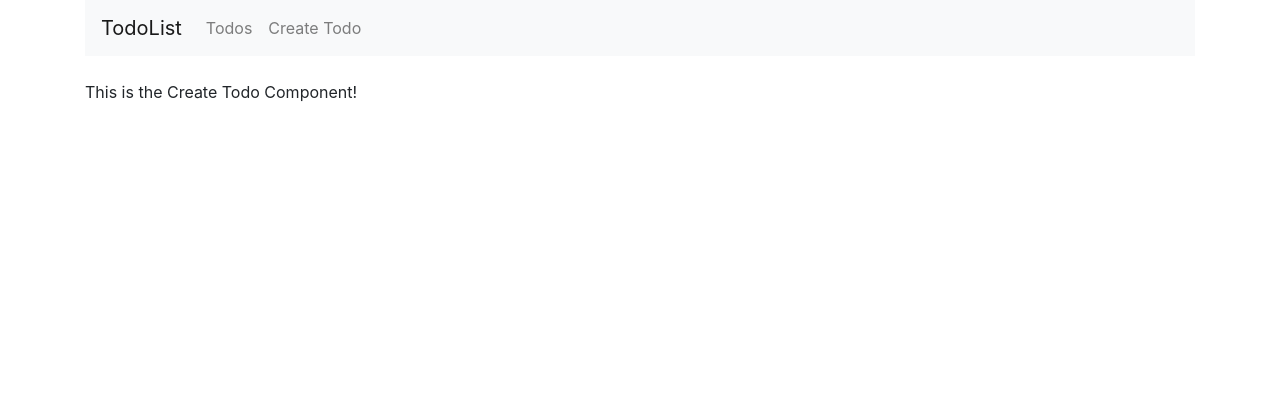
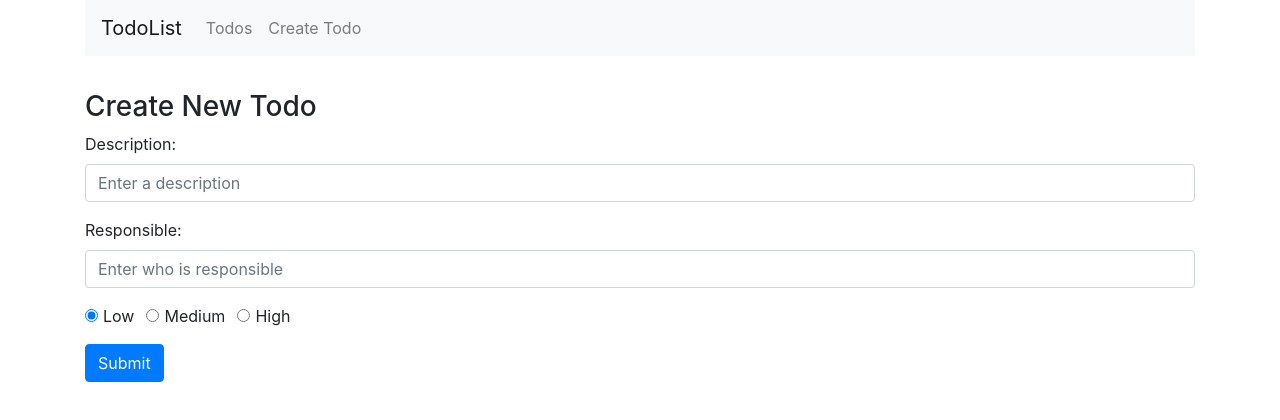
Before and after one commit to rtphan/mern-exercise-2, a React (Create React App) app: page /create in a window 1280 px wide. Shown: the top 420 px of the page. Built offline with nearby package versions, Linux system fonts and the light colour scheme.

Commit message:
Finished frontend for create-todo.component and updated README

```diff
--- a/src/components/create-todo.component.js
+++ b/src/components/create-todo.component.js
@@ -1,10 +1,103 @@
 import React, { Component } from 'react';
 
 export default class CreateTodo extends Component {
+    constructor(props) {
+        super(props);
+
+        this.state = {
+            description: '',
+            responsible: '',
+            priority: 'Low',
+            completed: false
+        }
+
+        this.handleChange = this.handleChange.bind(this);
+        this.handleSubmit = this.handleSubmit.bind(this);
+    }
+
+    handleChange(event) {
+        const {name, value} = event.target
+        this.setState({
+            [name]: value
+        })
+    }
+
+    handleSubmit(event) {
+        console.log(this.state);
+    }
+
     render() {
         return (
-            <div>
-                <p>This is the Create Todo Component!</p>
+            <div style={{marginTop: 10}}>
+                <h3>Create New Todo</h3>
+                <form onSubmit={this.handleSubmit}>
+                    <div className="form-group">
+                        <label>Description: </label>
+                        <input
+                            type="text"
+                            className="form-control"
+                            name="description"
+                            value={this.state.description}
+                            onChange={this.handleChange}
+                            placeholder="Enter a description"
+                            required/>
+                    </div>
+                    <div className="form-group">
+                        <label>Responsible: </label>
+                        <input
+                            type="text"
+                            className="form-control"
+                            name="responsible"
+                            value={this.state.responsible}
+                            onChange={this.handleChange}
+                            placeholder="Enter who is responsible"
+                            required/>
+                    </div>
+                    <div className="form-group">
+                        <div className="form-check form-check-inline">
+                            <label className="form-check-label">
+                                <input
+                                    type="radio"
+                                    className="form-check-input"
+                                    name="priority"
+                                    value="Low"
+                                    checked={this.state.priority === 'Low'}
+                                    onChange={this.handleChange}/>
+                                Low
+                            </label>
+                        </div>
+                        <div className="form-check form-check-inline">
+                            <label className="form-check-label">
+                                <input
+                                    type="radio"
+                                    className="form-check-input"
+                                    name="priority"
+                                    value="Medium"
+                                    checked={this.state.priority === 'Medium'}
+                                    onChange={this.handleChange}/>
+                                Medium
+                            </label>
+                        </div>
+                        <div className="form-check form-check-inline">
+                            <label className="form-check-label">
+                                <input
+                                    type="radio"
+                                    className="form-check-input"
+                                    name="priority"
+                                    value="High"
+                                    checked={this.state.priority === 'High'}
+                                    onChange={this.handleChange}/>
+                                High
+                            </label>
+                        </div>
+                    </div>
+
+                    <div className="form-group">
+                        <input
+                            type="submit"
+                            className="btn btn-primary"/>
+                    </div>
+                </form>
             </div>
         )
     }
--- a/src/components/navbar.component.js
+++ b/src/components/navbar.component.js
@@ -6,7 +6,7 @@ export default class Navbar extends Component {
         return (
             <nav className="navbar navbar-expand-lg navbar-light bg-light">
                 <Link to="/" className="navbar-brand">TodoList</Link>
-                <div clsasName="collapse navbar-collapse">
+                <div className="collapse navbar-collapse">
                     <ul className="navbar-nav mr-auto">
                         <li className="navbar-item">
                             <Link to="/" className="nav-link">Todos</Link>
```
Also changed, not shown: 2 other files (tests, documents, lock files or other folders).
